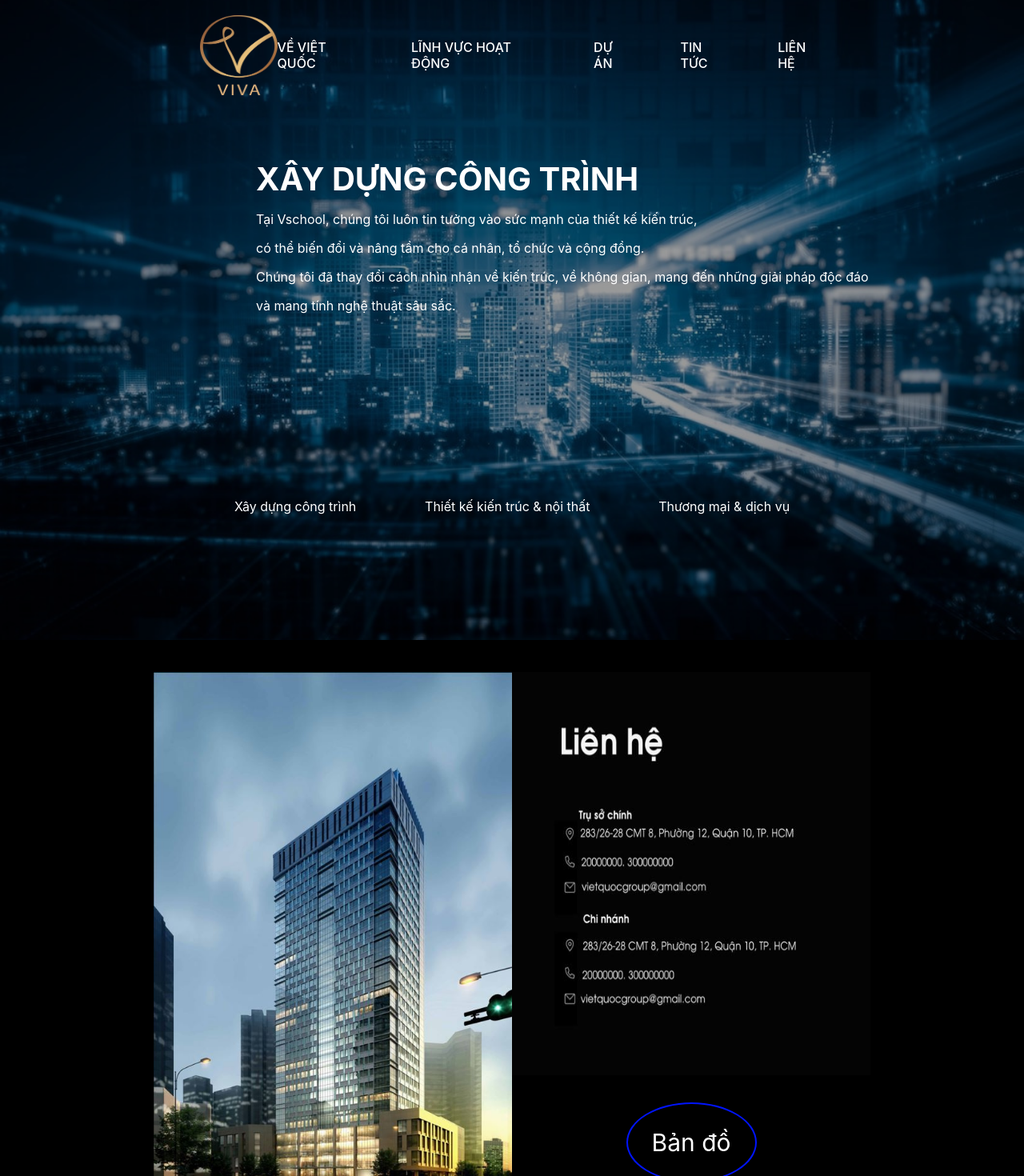
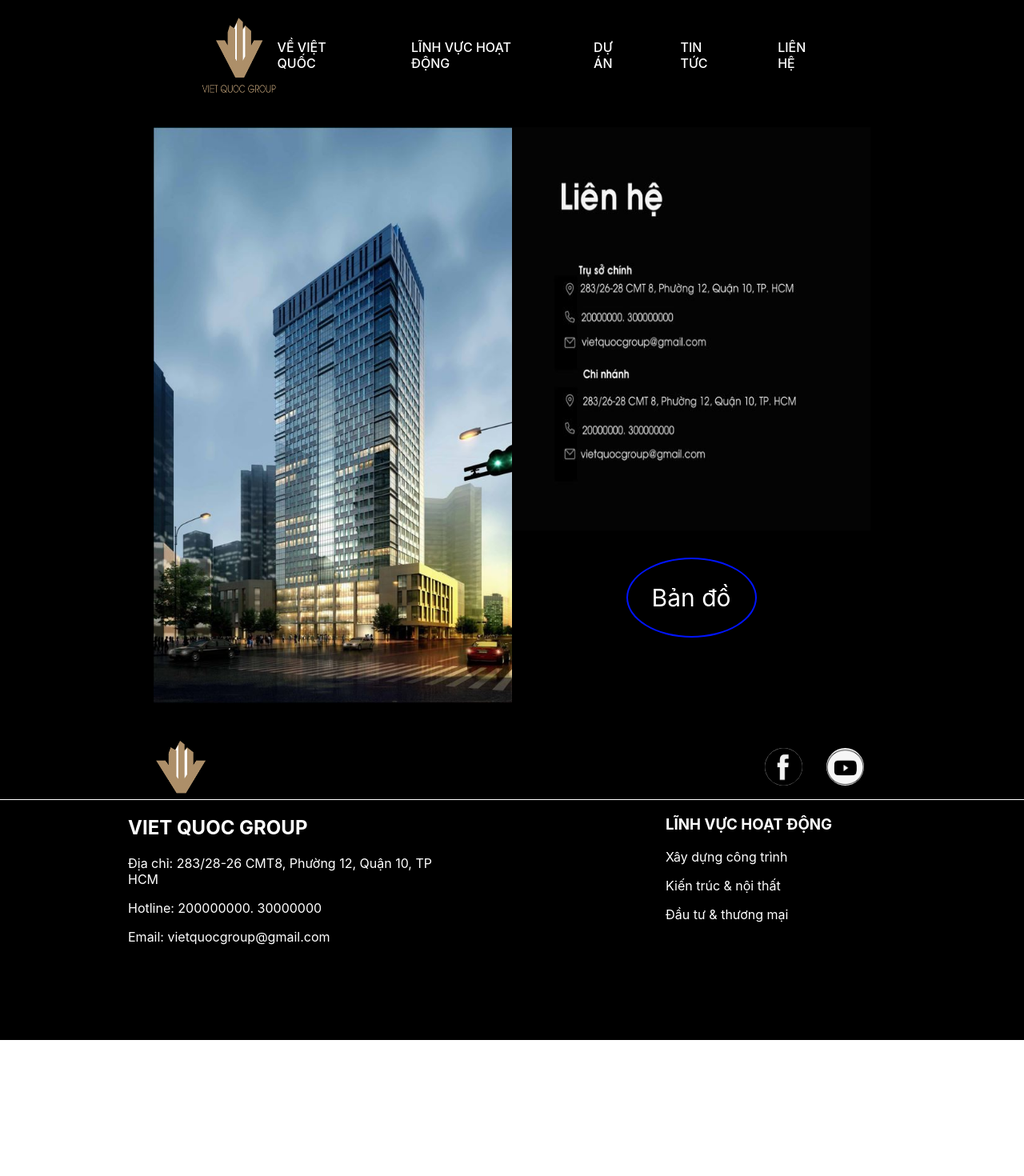
Before and after one commit to phamvanduc240400/demo.vietquocgroup, a React (Create React App) app: page /lien-he in a window 1280 px wide. Shown: the top 1470 px of the page at 80% size. After the commit the page ends 1300 px from the top, so only its background shows below. Built offline with nearby package versions, Linux system fonts and the light colour scheme.

Commit message:
first commit

```diff
--- a/src/App.js
+++ b/src/App.js
@@ -18,7 +18,7 @@ function App() {
   return (
   <BrowserRouter>
     <div className="App">
-        <HeaderHome></HeaderHome>
+        {/* <HeaderHome></HeaderHome> */}
         <Routes>
           <Route exact path="/" element={<HomeWrap/>}/>
           <Route  path="/tin-tuc" element={<Tintuc/>}/>
@@ -26,6 +26,7 @@ function App() {
           <Route  path="/du-an" element={<Duan/>}/>
           <Route  path="/detail" element={<Details/>}/>
         </Routes>
+
         <FooterHome></FooterHome>
     </div>
 
--- a/src/Footer/Footer.js
+++ b/src/Footer/Footer.js
@@ -16,7 +16,7 @@ export default class FooterHome extends Component {
         <div style={footcontract}>
           <div className='wrap_ft'>
             <div className='logo_ft'>
-              <img style={{width:'70px', height:'70px'}} src='../logo/logoviva.png' alt=''></img>
+              <a href='/'><img style={{width:'70px', height:'70px'}} src='../logo/logo VQ2.png' alt=''></img></a>
             </div>
             <div className='logo_so'>
               <div className='icon1'>
@@ -32,14 +32,14 @@ export default class FooterHome extends Component {
 
         <div className='wrap_img_ft'>
             <div className='img_ft1'>
-                {/* <img style={{width:'100%', height:'100%'}} src='../img/Capture1.JPG' alt=''></img> */}
+
                 <h2>VIET QUOC GROUP</h2>
                 <p>Địa chỉ: 283/28-26 CMT8, Phường 12, Quận 10, TP HCM</p>
                 <p>Hotline: 200000000. 30000000</p>
                 <p>Email: vietquocgroup@gmail.com</p>
             </div>
             <div className='img_ft2'>
-                {/* <img style={{width:'100%', height:'100%'}} src='../img/Capture2.JPG' alt=''></img> */}
+
                 <h3>LĨNH VỰC HOẠT ĐỘNG</h3>
                 <p>Xây dựng công trình</p>
                 <p>Kiến trúc & nội thất</p>
--- a/src/Header/Header1.css
+++ b/src/Header/Header1.css
@@ -27,6 +27,9 @@
     padding: 1.5% 250px 0px 250px;
     color: #fff;
     position: relative;
+}
+.header2:hover{
+    color: #000;
 }
 .logo{
     width: 100px;
--- a/src/Header/HeaderHome.js
+++ b/src/Header/HeaderHome.js
@@ -18,11 +18,11 @@ export default class HeaderHome extends Component {
           <div className='slide_bg'>
               <div className='header2'>
                   <div className='logo'>
-                    <a href='/'><img src='../logo/logoviva.png' alt=''/></a>
+                    <a href='/'><img src='../logo/logo VQ.png' alt=''/></a>
                   </div>
                   <div className='menu'>
                     <ul className='menu2'>
-                      <li><a href='@'>VỀ VIỆT QUỐC</a>
+                      <li><a href='/'>VỀ VIỆT QUỐC</a>
                       <ul className='sub_menu0'>
                           <li style={{padding: '9% 20%' , color:'#fff'}}>
                             <ul style={{display:'flex', justifyContent:'space-evenly', marginTop:'15px'}}>
@@ -42,7 +42,7 @@ export default class HeaderHome extends Component {
                           </li>
                         </ul>
                       </li>
-                     <li><a href='@'>LĨNH VỰC HOẠT ĐỘNG</a>
+                     <li><a href='/'>LĨNH VỰC HOẠT ĐỘNG</a>
                        <ul className='sub_menu'>
                           <li style={{padding: '9% 20%' , color:'#fff'}}>
                             <ul style={{display:'flex', justifyContent:'space-evenly', marginTop:'15px'}}>
--- a/src/Lienhe/Lienhe.css
+++ b/src/Lienhe/Lienhe.css
@@ -39,3 +39,12 @@
     border: 2px solid #ffffff;
     cursor: pointer;
 }
+.headerLH{
+    display: flex;
+    align-items: center;
+    justify-content: space-around;
+    padding: 1.5% 250px 0px 250px;
+    color: #fff;
+    position: relative;
+    background-color: #000;
+}
--- a/src/Lienhe/Lienhe.js
+++ b/src/Lienhe/Lienhe.js
@@ -3,6 +3,78 @@ import './Lienhe.css'
 export default class Lienhe extends Component {
   render() {
     return (
+      <>
+          <div className='headerLH'>
+                  <div className='logo'>
+                    <a href='/'><img src='../logo/logo VQ.png' alt=''/></a>
+                  </div>
+                  <div className='menu'>
+                    <ul className='menu2'>
+                      <li><a href='@'>VỀ VIỆT QUỐC</a>
+                      <ul className='sub_menu0'>
+                          <li style={{padding: '9% 20%' , color:'#fff'}}>
+                            <ul style={{display:'flex', justifyContent:'space-evenly', marginTop:'15px'}}>
+                              <li style={{ width:'300px', height:'200px', textAlign:'center', padding:'0px'}}>
+                                 <img style={{width:'100%', height:'100%'}} src='../img/header2.jpg' alt=''></img>
+                                Nói về chúng tôi
+                              </li>
+                             <li style={{ width:'300px', height:'200px', textAlign:'center', padding:'0px'}}>
+                                 <img style={{width:'100%', height:'100%'}} src='../img/header5.jpg' alt=''></img>
+                                Tầm nhìn - Sứ mệnh
+                              </li>
+                              <li style={{ width:'300px', height:'200px', textAlign:'center', padding:'0px'}}>
+                                 <img style={{width:'100%', height:'100%'}} src='../img/header1.jpg' alt=''></img>
+                                Năng lực VIET QUOC GROUP
+                              </li>
+                            </ul>
+                          </li>
+                        </ul>
+                      </li>
+                     <li><a href='@'>LĨNH VỰC HOẠT ĐỘNG</a>
+                       <ul className='sub_menu'>
+                          <li style={{padding: '9% 20%' , color:'#fff'}}>
+                            <ul style={{display:'flex', justifyContent:'space-evenly', marginTop:'15px'}}>
+                              <li style={{ width:'300px', height:'200px', textAlign:'center', padding:'0px'}}>
+                                 <img style={{width:'100%', height:'100%'}} src='../img/header1.jpg' alt=''></img>
+                                Xây dựng công trình
+                              </li>
+                             <li style={{ width:'300px', height:'200px', textAlign:'center', padding:'0px'}}>
+                                 <img style={{width:'100%', height:'100%'}} src='../img/header2.jpg' alt=''></img>
+                                Thiết kế kiến trúc & nội thất
+                              </li>
+                              <li style={{ width:'300px', height:'200px', textAlign:'center', padding:'0px'}}>
+                                 <img style={{width:'100%', height:'100%'}} src='../img/header3.jpg' alt=''></img>
+                                Thương mại & dịch vụ
+                              </li>
+                            </ul>
+                          </li>
+                        </ul>
+                      </li>
+                      <li><a href='du-an'>DỰ ÁN</a>
+                      <ul className='sub_menu2'>
+                          <li style={{padding: '9% 20%' , color:'#fff'}}>
+                            <ul style={{display:'flex', justifyContent:'space-evenly', marginTop:'15px'}}>
+                              <li style={{ width:'300px', height:'200px', textAlign:'center', padding:'0px'}}>
+                                 <img style={{width:'100%', height:'100%'}} src='../img/header4.jpg' alt=''></img>
+                                Công trình công cộng
+                              </li>
+                             <li style={{ width:'300px', height:'200px', textAlign:'center', padding:'0px'}}>
+                                 <img style={{width:'100%', height:'100%'}} src='../img/header5.jpg' alt=''></img>
+                                Nhà ở
+                              </li>
+                              <li style={{ width:'300px', height:'200px', textAlign:'center', padding:'0px'}}>
+                                 <img style={{width:'100%', height:'100%'}} src='../img/header6.jpg' alt=''></img>
+                                Nội thất
+                              </li>
+                            </ul>
+                          </li>
+                        </ul>
+                      </li>
+                      <li><a href='tin-tuc'>TIN TỨC</a></li>
+                      <li><a href='lien-he'>LIÊN HỆ</a></li>
+                    </ul>
+                </div>
+            </div>
       <div className='Wrap_lienhe'>
         <div className='Lien_he'>
             <div className='img_lienhe'><img style={{width:'100%', height:'100%'}} src='../img/lienhe.JPG' alt=''></img></div>
@@ -13,8 +85,8 @@ export default class Lienhe extends Component {
                 </div>
             </div>
         </div>
-
       </div>
+      </>
     )
   }
 }
--- a/src/Tintuc/Tintuc.js
+++ b/src/Tintuc/Tintuc.js
@@ -1,9 +1,12 @@
 import React, { Component } from 'react'
 import './Tintuc.css'
+import HeaderHome from '../Header/HeaderHome'
 
 export default class Tintuc extends Component {
   render() {
     return (
+    <>
+    <HeaderHome></HeaderHome>
       <div className='wrap_tintuc'>
         <div className='Tintuc1'>
             <div className='img_tintuc1'>
@@ -60,6 +63,7 @@ export default class Tintuc extends Component {
             </div>
         </div>
       </div>
+      </>
     )
   }
 }
--- a/src/home/home.css
+++ b/src/home/home.css
@@ -229,8 +229,14 @@
 .icon1{
     width: 45%;
     height: 90%;
+    align-items: center;
+    justify-content: center;
+    display: flex;
 }
 .icon2 {
     width: 45%;
     height: 90%;
+    align-items: center;
+    justify-content: center;
+     display: flex;
 }
--- a/src/home/home.js
+++ b/src/home/home.js
@@ -1,5 +1,6 @@
 import React, { Component } from 'react'
 import './home.css'
+import HeaderHome from '../Header/HeaderHome'
 export default class HomeWrap extends Component {
   render() {
     let outstand = {
@@ -12,6 +13,8 @@ export default class HomeWrap extends Component {
     }
 
     return (
+      <>
+      <HeaderHome></HeaderHome>
       <div>
         <div style={outstand}>Công trình tiêu biểu</div>
         <div className='homeWrap'>
@@ -73,23 +76,8 @@ export default class HomeWrap extends Component {
 
           </div>
         </div>
-        {/* <div style={footcontract}>
-          <div className='wrap_ft'>
-            <div className='logo_ft'>
-              <img style={{width:'70px', height:'70px'}} src='../logo/logoviva.png' alt=''></img>
-            </div>
-            <div className='logo_so'>
-              <div className='icon1'>
-                <img style={{width:'100%',height:'100%'}} src='../icon/icon1.png' alt=''></img>
-              </div>
-              <div className='icon2'>
-                <img style={{width:'100%',height:'100%'}} src='../icon/icon3.jpg' alt=''></img>
-              </div>
-            </div>
-          </div>
-        </div> */}
       </div>
-
+       </>
     )
   }
 }
--- a/src/menu2/Duan.js
+++ b/src/menu2/Duan.js
@@ -1,8 +1,11 @@
 import React, { Component } from 'react'
 import './Duan.css'
+import HeaderHome from '../Header/HeaderHome'
 export default class Duan extends Component {
   render() {
     return (
+      <>
+      <HeaderHome></HeaderHome>
       <div>
         <div className='homeWrap'>
           <div className='homeWrap1'>
@@ -77,6 +80,8 @@ export default class Duan extends Component {
           </div>
         </div>
       </div>
+      </>
+
     )
   }
 }
```
Also changed, not shown: public/logo/logo VQ.png (added), public/logo/logo VQ2.png (added).
